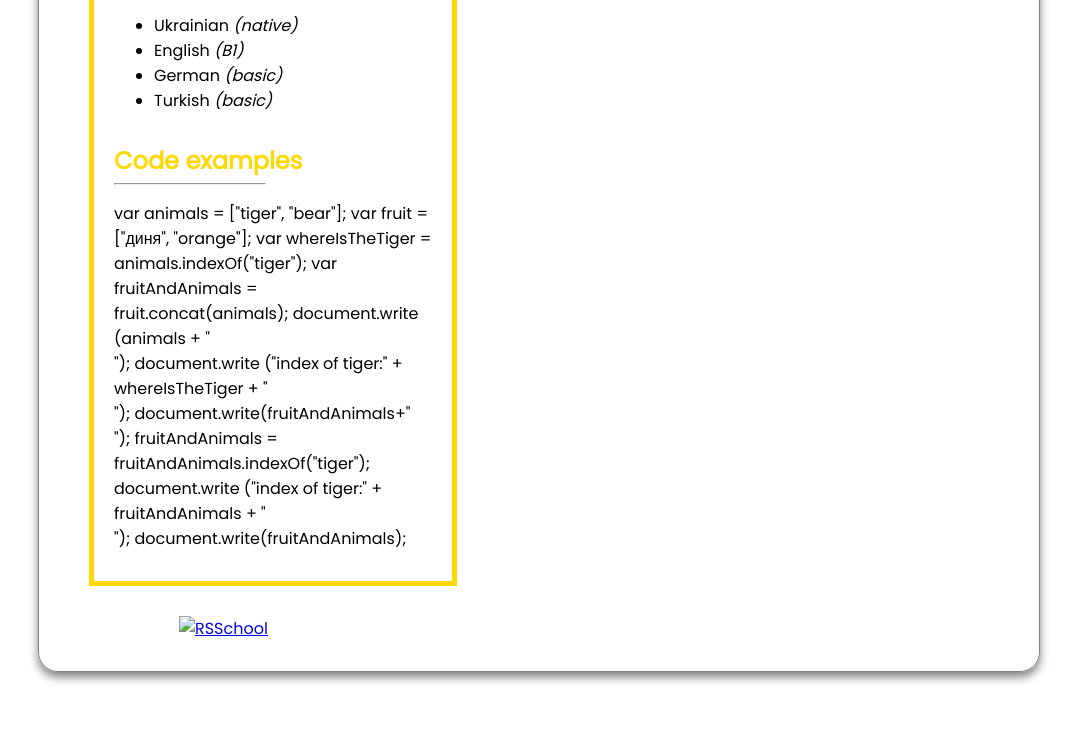
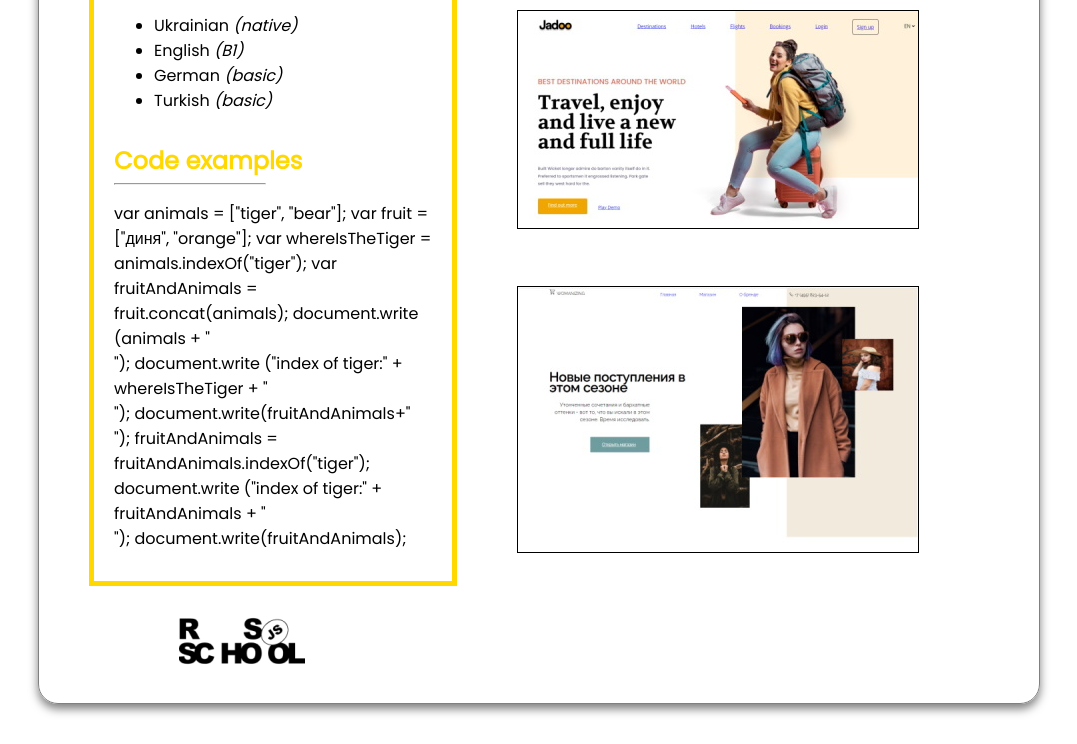
Before and after one commit to MarynaPoliarush/rsschool-cv-1, a plain HTML site: page index.html in a window 1280 px wide. Shown: the part 798-1542 px from the top of the page, without its empty margins (101-1178 px from the left). Before the commit the page ends 1510 px from the top, so only its background shows below. Drawn offline with nearby package versions, Linux system fonts and the light colour scheme; no server answers; some icons are missing.

Commit message:
feat: add

```diff
--- a/index.html
+++ b/index.html
@@ -14,7 +14,7 @@
 <body>
     <div class="full_page">
         <main class="main">
-            <img class="photo" src="images/ava.jpeg" alt="My_photo_here">
+            <img class="photo" src="ava.jpeg" alt="My_photo_here">
             <div class="round"></div>
             <div class="rounds"></div>
             <div>
@@ -38,11 +38,11 @@
                 <h2 id="header_training">Training projects</h2>
                     <hr>
                     <br>
-                    <a href="https://fantastic-cucurucho-1896ba.netlify.app"><img class="project_images" src="images/project_1.jpeg" alt="Project_1"></a>
+                    <a href="https://fantastic-cucurucho-1896ba.netlify.app"><img class="project_images" src="project_1.jpeg" alt="Project_1"></a>
                     <br>
                     <br>
                     <br>
-                    <a href="https://lustrous-maamoul-710e1f.netlify.app"><img class="project_images" src="images/project_2.jpeg" alt="Project_2"></a>
+                    <a href="https://lustrous-maamoul-710e1f.netlify.app"><img class="project_images" src="project_2.jpeg" alt="Project_2"></a>
             </div>
 
         </main>
@@ -110,7 +110,7 @@
                     </div>
             </aside>
             <footer id="links">
-                <a href="https://rs.school/js/"><img src="images/rs.png" alt="RSSchool"></a>
+                <a href="https://rs.school/js/"><img src="rs.png" alt="RSSchool"></a>
                 <a href="https://github.com/MarynaPoliarush"><span class="iconify" data-icon="icon-park:github" data-width="50" data-height="7
                     0"></span></a>
                 <script src="https://code.iconify.design/2/2.2.1/iconify.min.js"></script>
```
